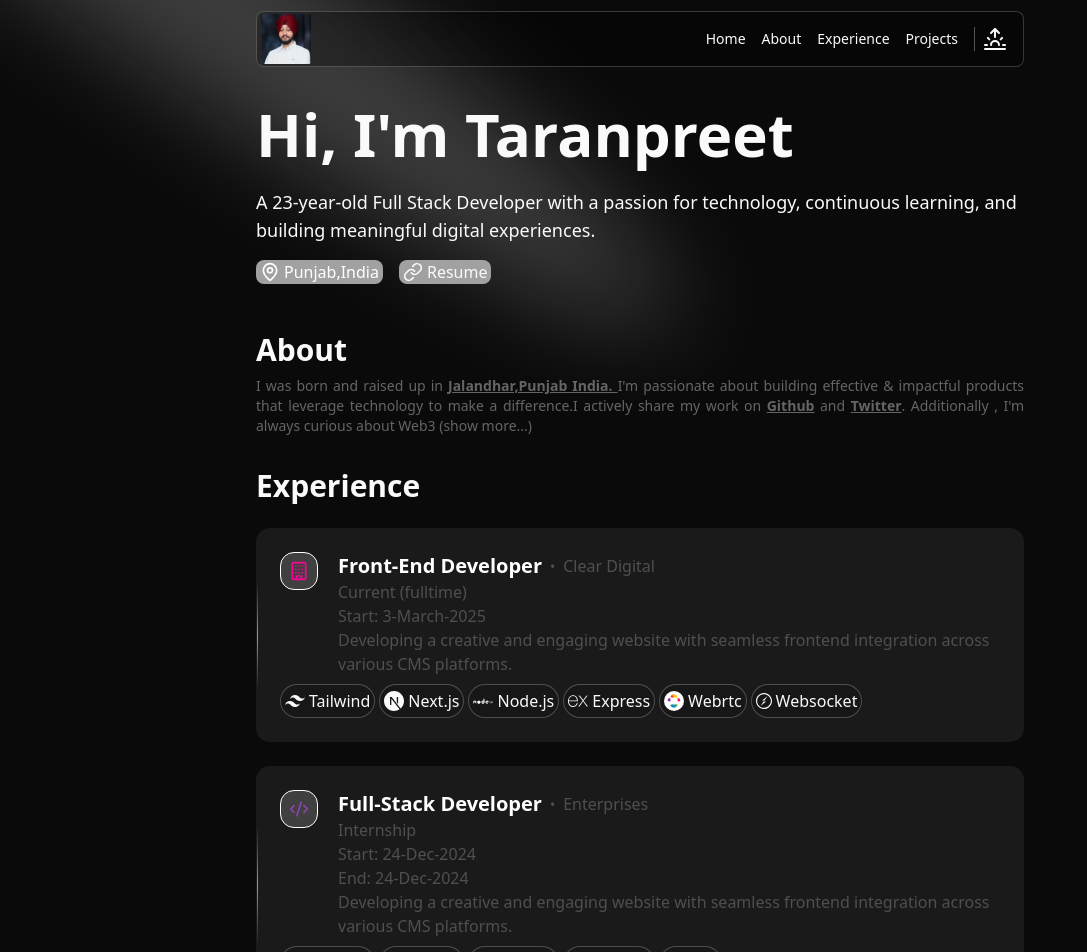
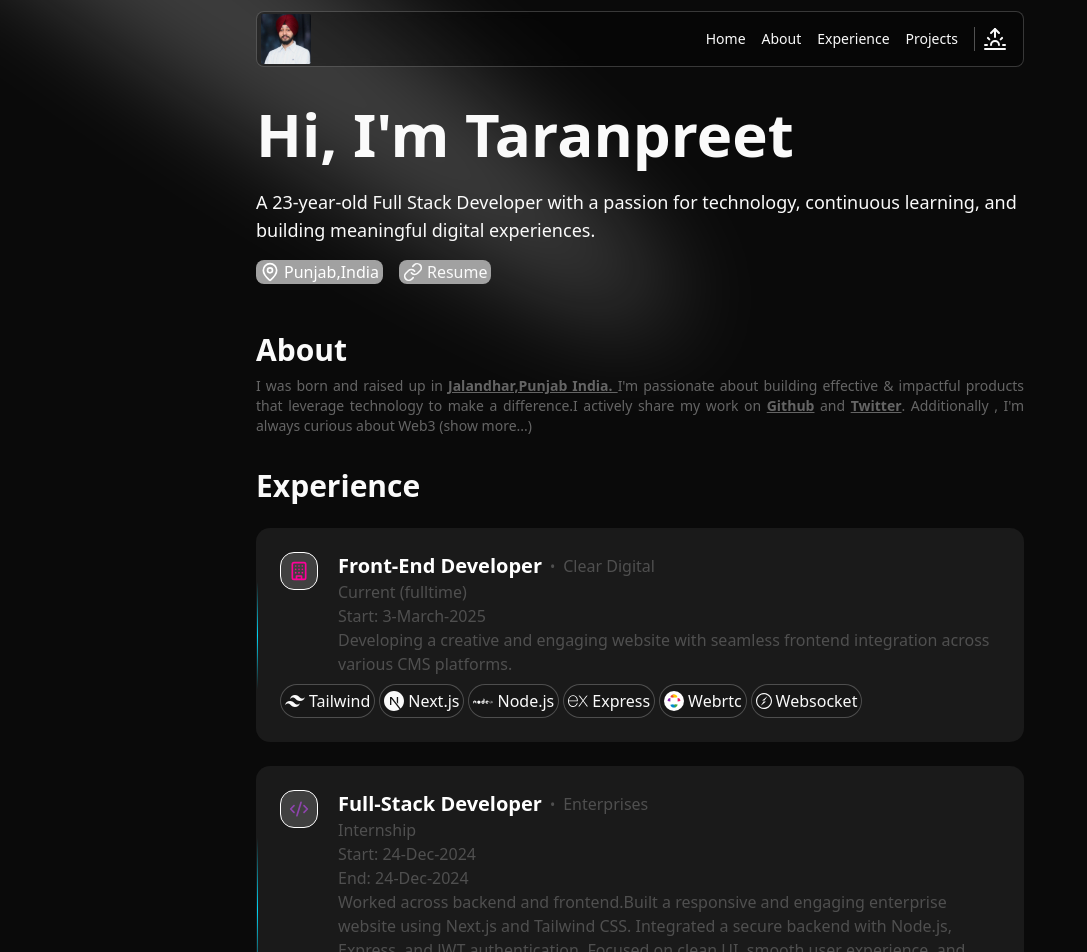
Before and after one commit to taranpreet26-singh/taranpreet-singh-portfolio, a Next.js app: page / in a window 1280 px wide. Shown: the top 952 px of the page, without its empty margins (0-1087 px from the left). Built offline with nearby package versions, Linux system fonts and the light colour scheme.

Commit message:
footer added

```diff
--- a/components/Experience.tsx
+++ b/components/Experience.tsx
@@ -48,7 +48,7 @@
             status: "Internship",
             startDate:"24-Dec-2024",
             endDate:"9-April-2025",
-            shortInfo: "Developing a creative and engaging website with seamless frontend integration across various CMS platforms.",
+            shortInfo: "Worked across backend and frontend.Built a responsive and engaging enterprise website using Next.js and Tailwind CSS. Integrated a secure backend with Node.js, Express, and JWT authentication. Focused on clean UI, smooth user experience, and scalable architecture.",
             tools: [
                     { logo: <RiTailwindCssFill size={20} />, name: "Tailwind" },
                     { logo: <SiNextdotjs size={20} />, name: "Next.js" },
```
